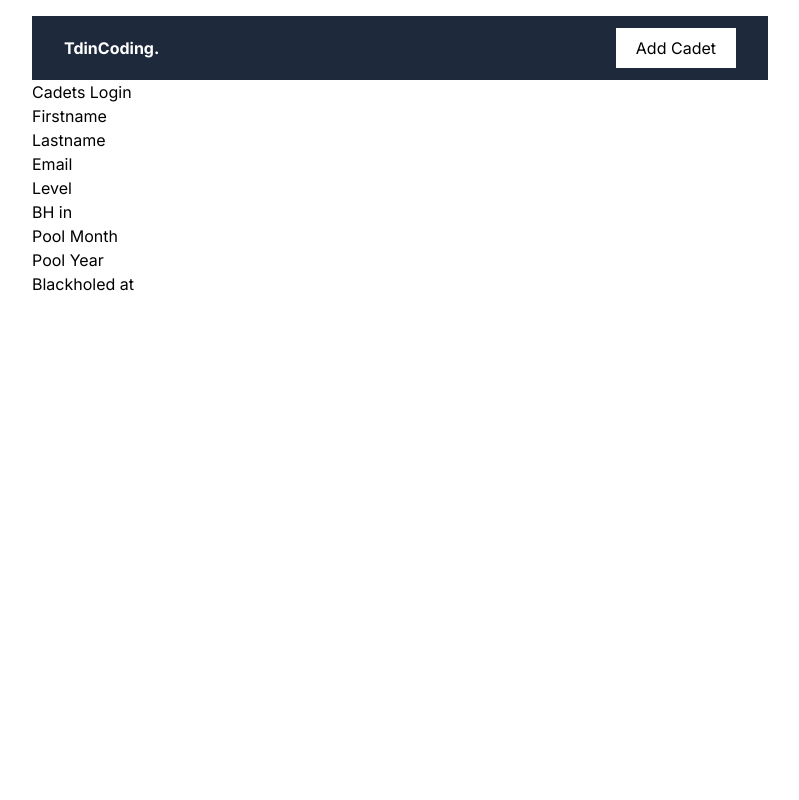
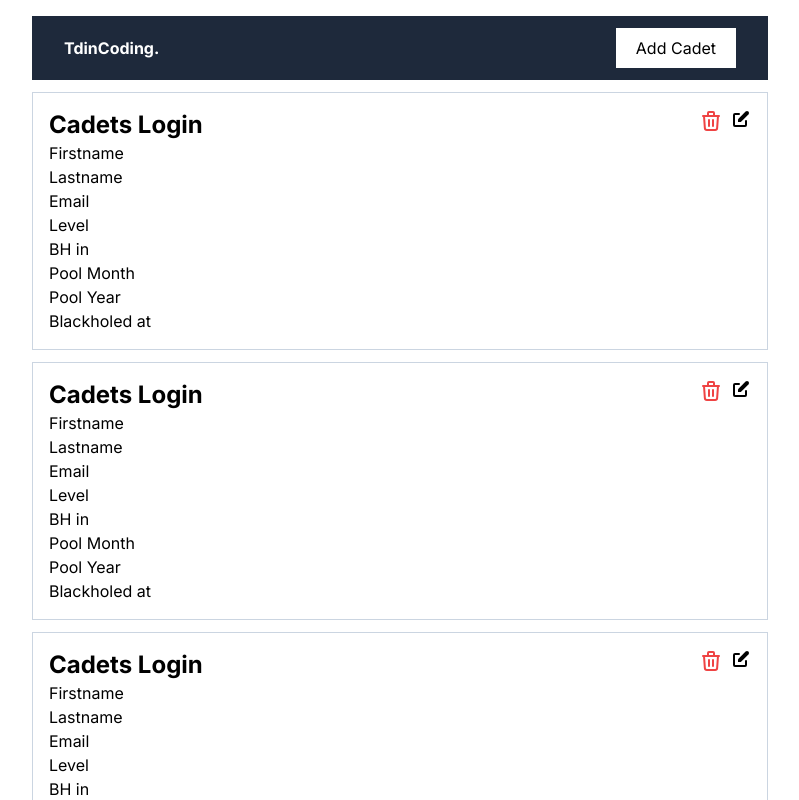
Before and after one commit to Tuengdin/nextjs13mongdb, a Next.js app: page / in a window 1280 px wide. Shown: the top 800 px of the page, without its empty margins (240-1039 px from the left). Built offline with nearby package versions, Linux system fonts and the light colour scheme.

Commit message:
add Navbar and RemoveBtn in components

```diff
--- a/app/page.tsx
+++ b/app/page.tsx
@@ -1,9 +1,14 @@
+// https://www.youtube.com/watch?v=wNWyMsrpbz0&t=3420s  9:57
+
 import CadetsList from "@/components/CadetsList";
 
 export default function Home() {
   return (
     <div>
       <CadetsList />
+      <CadetsList />
+      <CadetsList />
+      <CadetsList />
     </div>
   );
 }
--- a/components/CadetsList.tsx
+++ b/components/CadetsList.tsx
@@ -1,9 +1,12 @@
-type Props = {};
-const CadetsList = (props: Props) => {
+import Link from "next/link";
+import RemoveBtn from "./RemoveBtn";
+import { HiPencilAlt } from "react-icons/hi";
+
+const CadetsList = () => {
   return (
-    <div>
+    <div className="p-4 border border-slate-300 my-3 flex justify-between gap-5 items-start">
       <div>
-        <h2>Cadets Login</h2>
+        <h2 className="font-bold text-2xl">Cadets Login</h2>
         <div>Firstname</div>
         <div>Lastname</div>
         <div>Email</div>
@@ -13,6 +16,12 @@ const CadetsList = (props: Props) => {
         <div>Pool Year</div>
         <div>Blackholed at</div>
       </div>
+      <div className="flex gap-2">
+        <RemoveBtn />
+        <Link href={"/editCadet/123"}>
+          <HiPencilAlt size={20} />
+        </Link>
+      </div>
     </div>
   );
 };
--- /dev/null
+++ b/components/RemoveBtn.tsx
@@ -0,0 +1,11 @@
+import { HiOutlineTrash } from "react-icons/hi";
+
+type Props = {};
+const RemoveBtn = (props: Props) => {
+  return (
+    <button className="text-red-500">
+      <HiOutlineTrash size={24} />
+    </button>
+  );
+};
+export default RemoveBtn;
```
